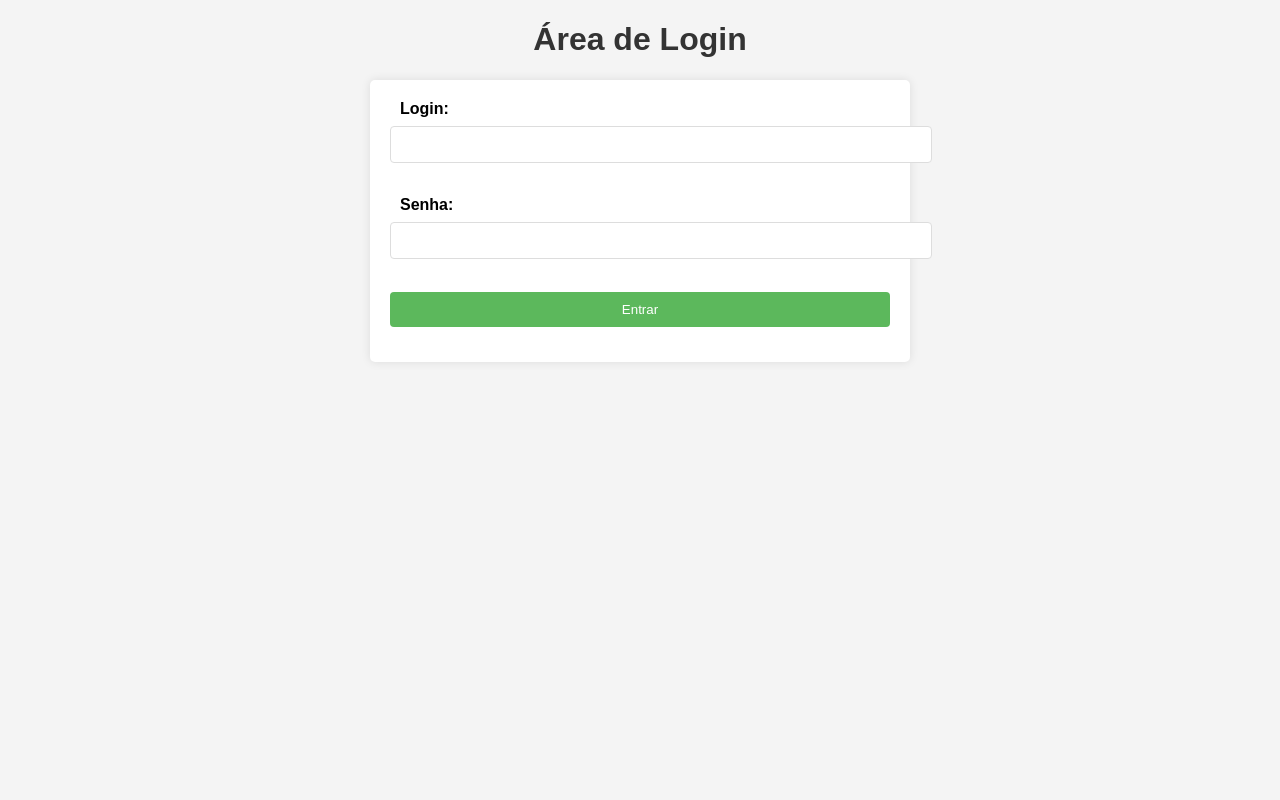
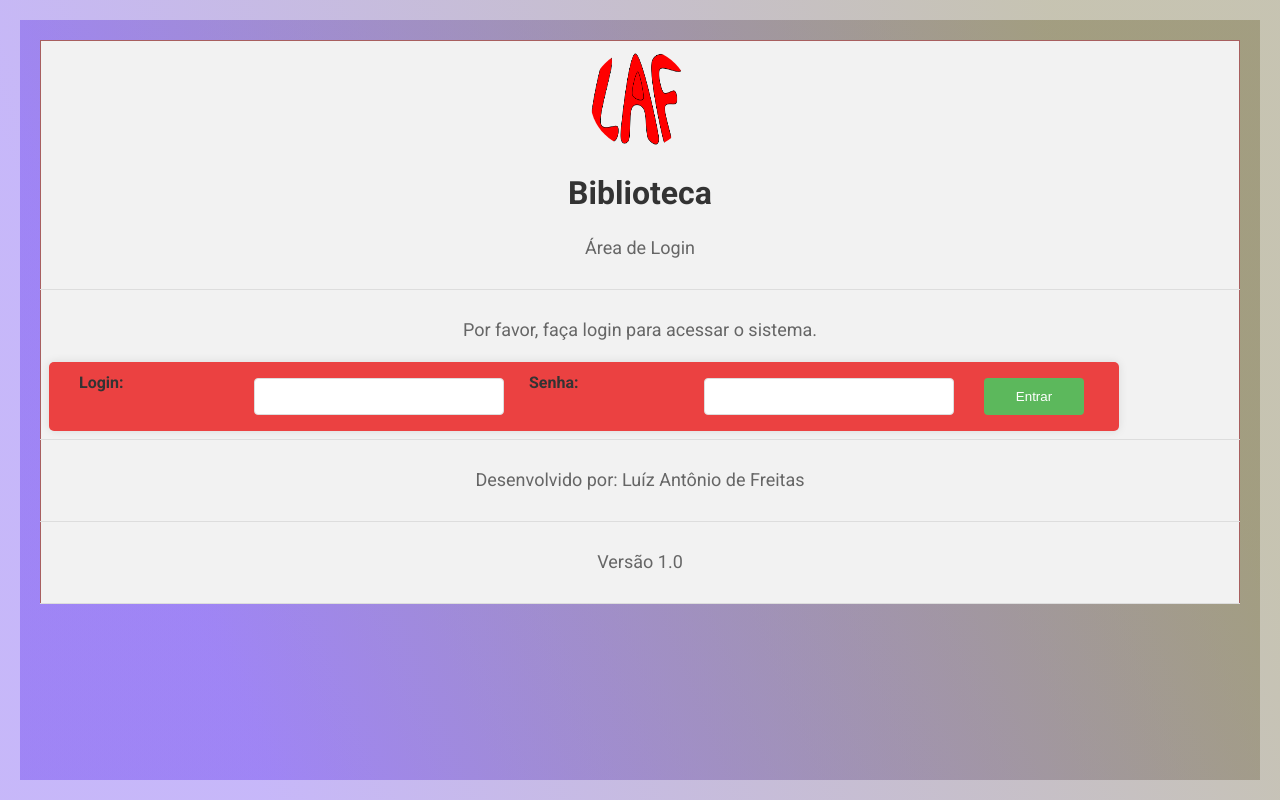
Before and after one commit to Lafreit/FATEC_DES_WEB2_2025_Avaliacao1, a PHP site: page /biblioteca/ in a window 1280 px wide. Run offline with PHP 8.4, Linux system fonts and the light colour scheme.

Commit message:
index.php
Construindo a página de login, com CSS.

```diff
--- a/biblioteca/css/styles.css
+++ b/biblioteca/css/styles.css
@@ -1,39 +1,75 @@
-body {
+@import url('https://fonts.googleapis.com/css2?family=Roboto:wght@400;700&display=swap');
+@import url('https://fonts.googleapis.com/css2?family=Open+Sans:wght@400;700&display=swap');
+@import url('https://fonts.googleapis.com/css2?family=Montserrat:wght@400;700&display=swap');
+@import url('https://fonts.googleapis.com/css2?family=Raleway:wght@400;700&display=swap');
+
+
+* {
+    box-sizing: border-box;
+
+}
+html, body {
+    height: 100%;
+    width: 100%;
+    margin: auto;
+    align-self: auto;
+    display: inline-table;
+    padding: 20px;
+    font-family: 'Roboto', sans-serif;
+    background: linear-gradient(68.15deg, #400ceb4b 16.62%, #645c2b5d 85.61%);/*Gostei*/
+}
+
+/*body {
     font-family: Arial, sans-serif;
-    margin: 20px;
+    margin: 50px;
     padding: 0;
     background-color: #f4f4f4;
-}
+}*/
 
 h1 {
     color: #333;
     text-align: center;
 }
+p {
+    color: #666;
+    font-size: 18px;
+    line-height: 1.6;
+    text-align: center;
+}
+h2 {
+    color: #333;
+    text-align: center;
+    font-size: 24px;
+    margin-bottom: 20px;
+}
 
 form {
-    background: #fff;
-    padding: 20px;
+    background: #eb4141;
+    padding: 1px 20px 1px 20px;
+    display: inline-flex;
     border-radius: 5px;
     box-shadow: 0 0 10px rgba(0, 0, 0, 0.1);
-    max-width: 500px;
+    max-width: fit-content;
     margin: auto;
 }
 
 label {
+    width: 170px;
+    color: #333;
+    font-size: 16px;
     display: block;
-    margin-bottom: 8px;
+    margin-bottom: 28px;
     font-weight: bold;
-    width: 80%;
-    padding: 0 10px;
+    padding: 10px;
 
 
 }
 
-input, button {
-    width: 100%;
-    padding: 10px 20px;
-    margin-bottom: 15px;
-    border: 1px solid #ddd;
+input /*button*/ {
+    width: 250px;
+    padding: 10px;
+    margin: 15px;
+    border: 1px solid #dddddd;
     border-radius: 4px;
 }
 
@@ -42,10 +78,14 @@ button {
     color: white;
     border: none;
     cursor: pointer;
+    padding: 10px;
+    border-radius: 4px;
+    width: 100px;
+    margin: 15px;
 }
 
 button:hover {
-    background-color: #4cae4c;
+    background-color: rgb(196, 129, 42);
 }
 
 a {
@@ -59,3 +99,38 @@ a {
 a:hover {
     text-decoration: underline;
 }
+tr {
+    background-color: #f2f2f2;
+    border-bottom: 1px solid #ddd;
+    padding: 8px;
+    margin:auto;
+    text-align: center;
+    font-size: 16px;
+}
+td {
+    padding: 8px;
+    text-align: left;
+    border-bottom: 1px solid #ddd;
+}
+th {
+    background-color: #4CAF50;
+    color: white;
+    padding: 8px;
+    text-align: center;
+    border-bottom: 1px solid #ddd;
+}
+table.table-bordered.table-striped.table-hover {
+    border: 1px solid #a85f5f;
+    width: 100%;
+    display: flexbox;
+    border-collapse: collapse;
+    margin: auto;
+}
+/*table {
+    border-collapse: collapse;
+    margin: 20px 0;
+    width: 100%;
+    text-align: left;
+    background-color: rgb(207, 201, 172);
+    height: 5%;
+}*/
--- a/biblioteca/index.php
+++ b/biblioteca/index.php
@@ -27,10 +27,26 @@ if ($_SERVER["REQUEST_METHOD"] == "POST") {
     <meta charset="UTF-8">
     <meta name="viewport" content="width=device-width, initial-scale=1.0">
     <title>Login - Biblioteca</title>
-    <link rel="stylesheet" href="/biblioteca/css/styles.css">
+    <meta name="description" content="Área de login para acesso ao sistema da biblioteca.">
+    <meta name="keywords" content="login, biblioteca, sistema, acesso">
+    <link rel="icon" type="image/x-icon" href="icon\LAF1.png">
+    <link rel="stylesheet" href="http://localhost/biblioteca/css/styles.css">
 </head>
 <body>
-    <h1>Área de Login</h1>
+    <table class="table table-bordered table-striped table-hover">
+        <tr style:"display: flex; justify-content:center; align-items: center;">
+            <td style="text-align: center; background-color: #f2f2f2;">
+                <img src="icon\LAF1.png" alt="Logo" style="width: 100px; height: 100px; border-radius: 50%;"><br>
+
+            <h1>Biblioteca</h1>
+
+            <p>Área de Login</p>
+
+        </tr>
+
+        <tr>
+            <td>
+                <p>Por favor, faça login para acessar o sistema.</p>
         <form method="POST" action="">
             <label for="login">Login:</label>
             <input type="text" id="login" name="login" required><br><br>
@@ -40,6 +56,18 @@ if ($_SERVER["REQUEST_METHOD"] == "POST") {
 
             <button type="submit">Entrar</button>
     </form>
+        </tr>
+        <tr>
+            <td>
+                <p>Desenvolvido por: Luíz Antônio de Freitas</p>
+            </td>
+        </tr>
+        <tr>
+            <td>
+                <p>Versão 1.0</p>
+            </td>
+        </tr>
+    </table>
     <?php if (isset($erro)) echo "<p style='color:red;'>$erro</p>"; ?>
 </body>
 </html>
```
Also changed, not shown: biblioteca/icon/Exclude_Aspas.png (added), biblioteca/icon/LAF1.png (added), biblioteca/image/00-basic-terminology 1.png (added). Lines whose indentation alone changed are shown as unchanged.
